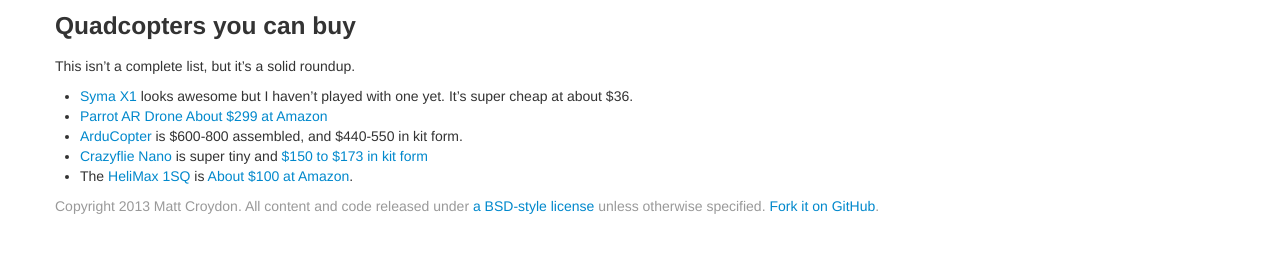
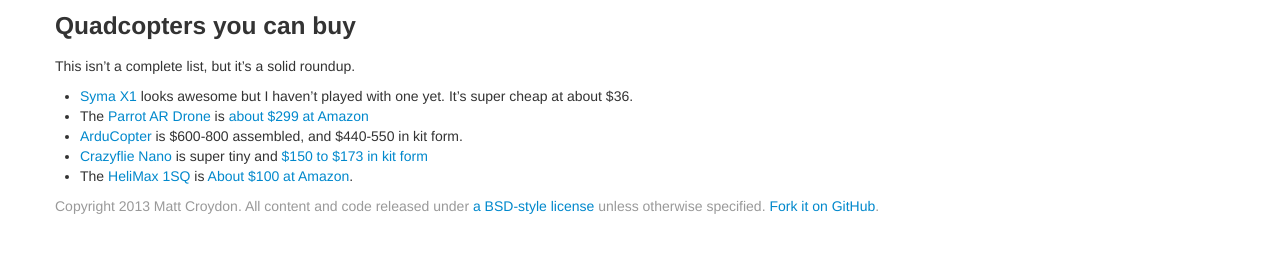
Before and after one commit to aeroneering/aeroneering.github.com, a Jekyll site: the page built from _posts/2013-02-22-quadcopters.md, in a window 1280 px wide. Shown: the part 425-678 px from the top of the page. Built offline with Jekyll 4.4.1, drawn with Linux system fonts in a browser that asks for light colours.

Commit message:
Fixed typos.

```diff
--- a/_posts/2013-02-22-quadcopters.md
+++ b/_posts/2013-02-22-quadcopters.md
@@ -19,7 +19,7 @@
 This isn't a complete list, but it's a solid roundup.
 
 * [Syma X1](http://www.amazon.com/gp/product/B0096SJU3U/ref=as_li_qf_sp_asin_il_tl?ie=UTF8&camp=1789&creative=9325&creativeASIN=B0096SJU3U&linkCode=as2&tag=postneo-20) looks awesome but I haven't played with one yet.  It's super cheap at about $36.
-* [Parrot AR Drone](http://ardrone2.parrot.com/) [About $299 at Amazon](http://www.amazon.com/gp/product/B007HZLLPY/ref=as_li_qf_sp_asin_il_tl?ie=UTF8&camp=1789&creative=9325&creativeASIN=B007HZLLPY&linkCode=as2&tag=postneo-20)
+* The [Parrot AR Drone](http://ardrone2.parrot.com/) is [about $299 at Amazon](http://www.amazon.com/gp/product/B007HZLLPY/ref=as_li_qf_sp_asin_il_tl?ie=UTF8&camp=1789&creative=9325&creativeASIN=B007HZLLPY&linkCode=as2&tag=postneo-20)
 * [ArduCopter](https://code.google.com/p/arducopter/wiki/Purchase) is $600-800 assembled, and $440-550 in kit form.
 * [Crazyflie Nano](http://wiki.bitcraze.se/projects:crazyflie:index) is super tiny and [$150 to $173 in kit form](http://www.seeedstudio.com/depot/bitcraze-m-64.html)
 * The [HeliMax 1SQ](http://www.helimax-rc.com/helicopters/hmxe0834-1sq/index.html) is [About $100 at Amazon](http://www.amazon.com/gp/product/B009ZVG3QA/ref=as_li_qf_sp_asin_il_tl?ie=UTF8&camp=1789&creative=9325&creativeASIN=B009ZVG3QA&linkCode=as2&tag=postneo-20).
```
